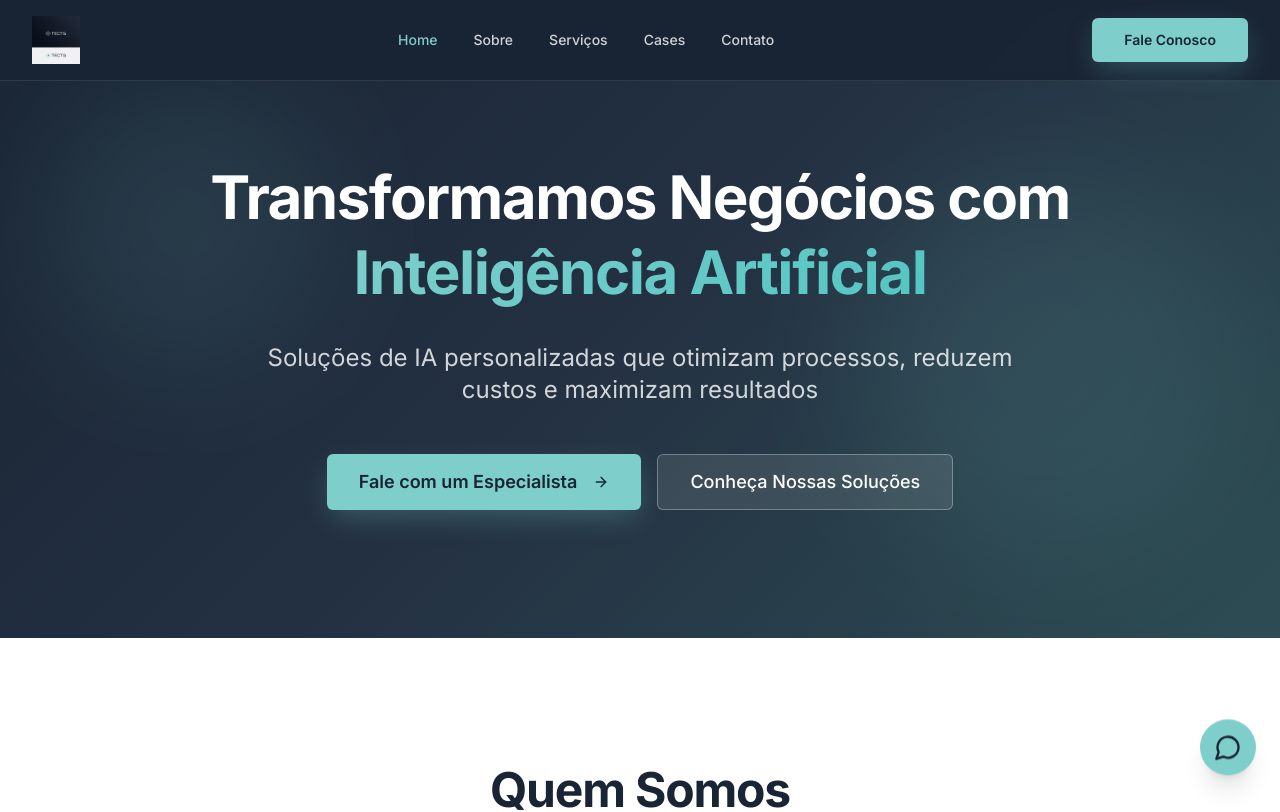
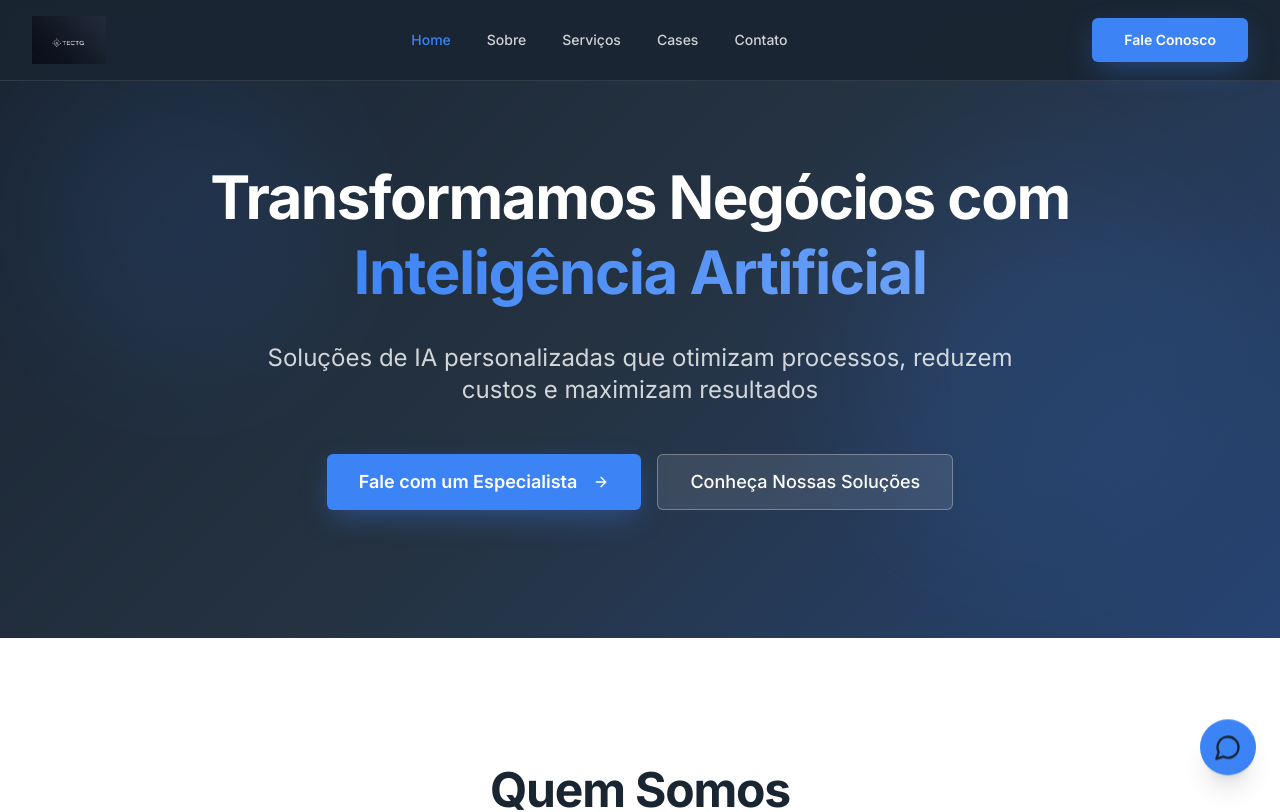
Before and after one commit to tectg-admin/tectg-ai-hub, a React (Vite) app: page / in a window 1280 px wide. Shown: the top 812 px of the page. Built offline with nearby package versions, Linux system fonts and the light colour scheme; the HTML template or start-up script is replaced by a standard one.

Commit message:
feat: Update logo and color palette

```diff
--- a/src/components/Header.tsx
+++ b/src/components/Header.tsx
@@ -2,7 +2,7 @@ import { useState } from "react";
 import { Link, useLocation } from "react-router-dom";
 import { Button } from "./ui/button";
 import { Menu, X } from "lucide-react";
-import tectgLogo from "@/assets/tectg-logo.jpg";
+import tectgLogo from "@/assets/tectg-logo.png";
 
 const Header = () => {
   const [mobileMenuOpen, setMobileMenuOpen] = useState(false);
--- a/src/index.css
+++ b/src/index.css
@@ -8,51 +8,51 @@ All colors MUST be HSL.
 
 @layer base {
   :root {
-    /* TECTG Brand Colors - From Logo */
+    /* TECTG Brand Colors - Nova Identidade Visual */
     --background: 0 0% 100%;
-    --foreground: 214 35% 15%;
+    --foreground: 214 32% 15%;
 
     --card: 0 0% 100%;
-    --card-foreground: 214 35% 15%;
+    --card-foreground: 214 32% 15%;
 
     --popover: 0 0% 100%;
-    --popover-foreground: 214 35% 15%;
+    --popover-foreground: 214 32% 15%;
 
-    /* Primary: Dark Navy Blue from logo */
-    --primary: 214 35% 15%;
+    /* Primary: Navy Blue #1a2332 */
+    --primary: 214 32% 15%;
     --primary-foreground: 0 0% 100%;
 
-    /* Secondary: Light off-white backgrounds */
-    --secondary: 30 20% 97%;
-    --secondary-foreground: 214 35% 15%;
+    /* Secondary: Navy Medium #2d3e50 */
+    --secondary: 211 28% 25%;
+    --secondary-foreground: 0 0% 100%;
 
-    --muted: 30 20% 95%;
-    --muted-foreground: 214 15% 45%;
+    --muted: 220 13% 95%;
+    --muted-foreground: 220 13% 40%;
 
-    /* Accent: Turquoise/Cyan from logo */
-    --accent: 178 45% 65%;
-    --accent-foreground: 214 35% 15%;
+    /* Accent: Blue Vibrant #3b82f6 */
+    --accent: 217 91% 60%;
+    --accent-foreground: 0 0% 100%;
 
     --destructive: 0 84.2% 60.2%;
     --destructive-foreground: 0 0% 100%;
 
-    --border: 214 20% 88%;
-    --input: 214 20% 88%;
-    --ring: 178 45% 65%;
+    --border: 220 13% 91%;
+    --input: 220 13% 91%;
+    --ring: 217 91% 60%;
 
     --radius: 0.5rem;
 
     /* Gradients */
-    --gradient-primary: linear-gradient(135deg, hsl(214, 35%, 15%) 0%, hsl(214, 30%, 22%) 100%);
-    --gradient-accent: linear-gradient(135deg, hsl(178, 45%, 65%) 0%, hsl(178, 50%, 55%) 100%);
-    --gradient-hero: linear-gradient(135deg, hsl(214, 35%, 15%) 0%, hsl(214, 30%, 20%) 50%, hsl(190, 30%, 25%) 100%);
+    --gradient-primary: linear-gradient(135deg, hsl(214, 32%, 15%) 0%, hsl(211, 28%, 25%) 100%);
+    --gradient-accent: linear-gradient(135deg, hsl(217, 91%, 60%) 0%, hsl(217, 91%, 70%) 100%);
+    --gradient-hero: linear-gradient(135deg, hsl(214, 32%, 15%) 0%, hsl(211, 28%, 20%) 50%, hsl(217, 50%, 30%) 100%);
 
     /* Shadows */
     --shadow-sm: 0 1px 2px 0 rgba(26, 35, 50, 0.05);
     --shadow-md: 0 4px 6px -1px rgba(26, 35, 50, 0.1), 0 2px 4px -1px rgba(26, 35, 50, 0.06);
     --shadow-lg: 0 10px 15px -3px rgba(26, 35, 50, 0.1), 0 4px 6px -2px rgba(26, 35, 50, 0.05);
     --shadow-xl: 0 20px 25px -5px rgba(26, 35, 50, 0.1), 0 10px 10px -5px rgba(26, 35, 50, 0.04);
-    --shadow-accent: 0 10px 30px -5px rgba(125, 211, 208, 0.3);
+    --shadow-accent: 0 10px 30px -5px rgba(59, 130, 246, 0.4);
 
     /* Transitions */
     --transition-base: all 0.3s cubic-bezier(0.4, 0, 0.2, 1);
@@ -60,33 +60,33 @@ All colors MUST be HSL.
   }
 
   .dark {
-    --background: 214 35% 15%;
+    --background: 214 32% 15%;
     --foreground: 0 0% 100%;
 
-    --card: 214 32% 18%;
+    --card: 211 28% 20%;
     --card-foreground: 0 0% 100%;
 
-    --popover: 214 32% 18%;
+    --popover: 211 28% 20%;
     --popover-foreground: 0 0% 100%;
 
     --primary: 0 0% 100%;
-    --primary-foreground: 214 35% 15%;
+    --primary-foreground: 214 32% 15%;
 
-    --secondary: 214 30% 20%;
+    --secondary: 211 28% 25%;
     --secondary-foreground: 0 0% 100%;
 
-    --muted: 214 28% 22%;
-    --muted-foreground: 214 15% 70%;
+    --muted: 211 28% 30%;
+    --muted-foreground: 220 13% 70%;
 
-    --accent: 178 45% 65%;
-    --accent-foreground: 214 35% 15%;
+    --accent: 217 91% 60%;
+    --accent-foreground: 0 0% 100%;
 
     --destructive: 0 62.8% 30.6%;
     --destructive-foreground: 0 0% 100%;
 
-    --border: 214 28% 25%;
-    --input: 214 28% 25%;
-    --ring: 178 45% 65%;
+    --border: 211 28% 30%;
+    --input: 211 28% 30%;
+    --ring: 217 91% 60%;
   }
 }
 
```
Also changed, not shown: src/assets/tectg-logo.png (added).
